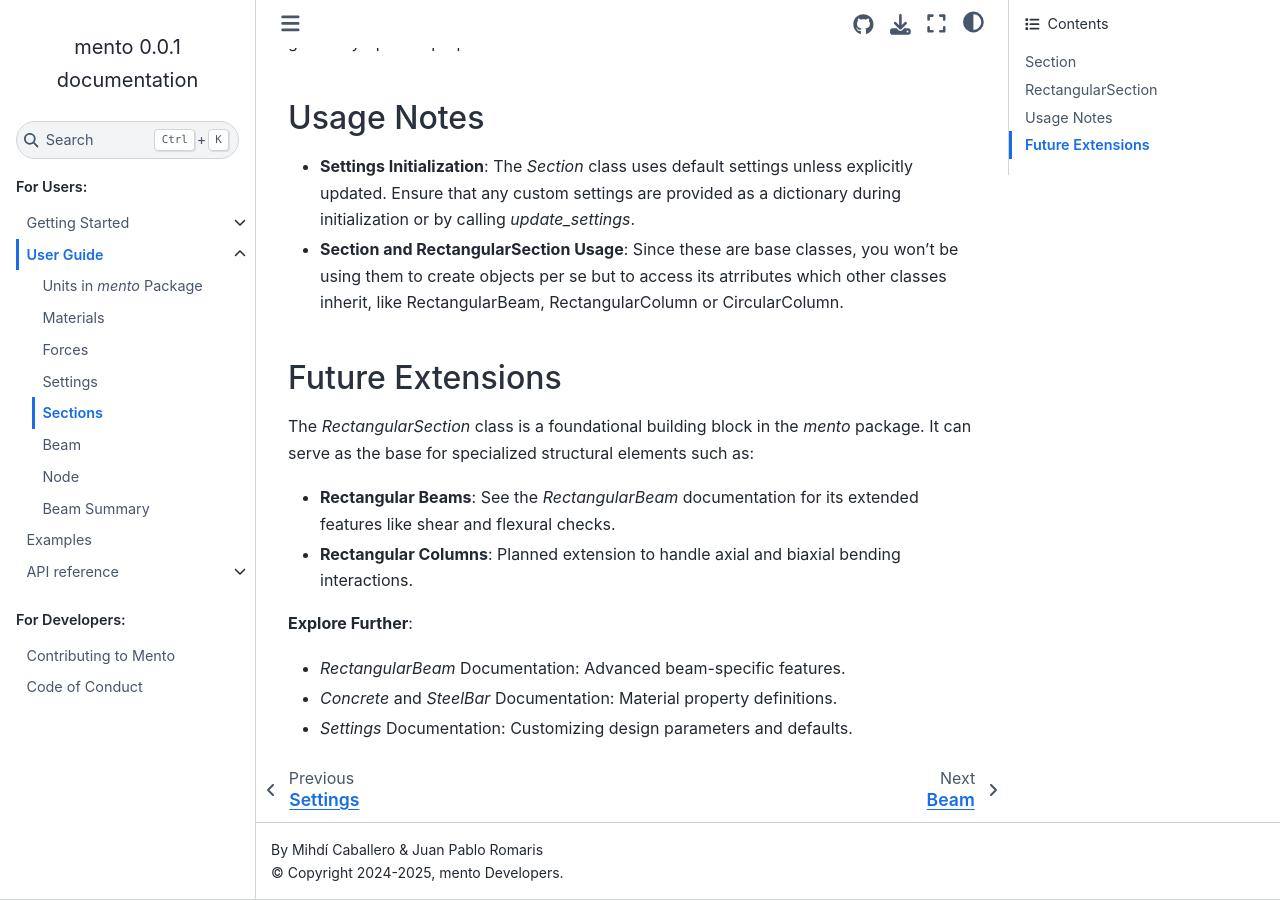
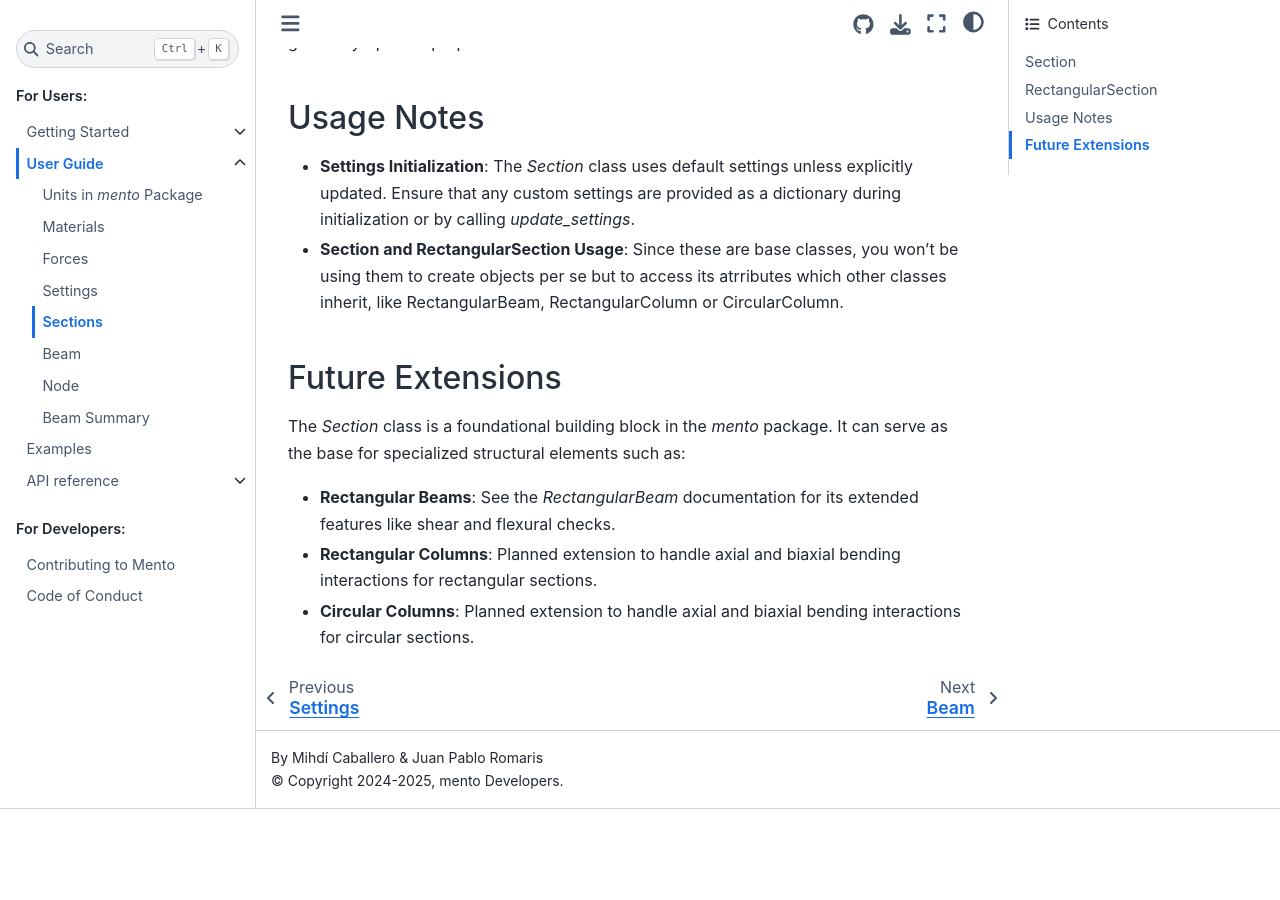
Before and after one commit to mihdicaballero/mento, a Sphinx documentation site: the page built from docs/source/user_guide/sections.rst, in a window 1280 px wide and 900 px high, scrolled down 1382 px. Built offline with Sphinx 7.4.7 and the Sphinx Book theme 1.1.4, drawn with Linux system fonts in a browser that asks for light colours; pages that are not in the unit, such as notebooks, are missing from menus; after the commit the page ends 2191 px from its top, so only the background shows below that.

Commit message:
Update requirements and section

```diff
--- a/docs/requirements_docs.txt
+++ b/docs/requirements_docs.txt
@@ -1,8 +1,8 @@
-sphinx>=6
+sphinx==7.2.0
+nbsphinx==0.9.1
 ipython==8.27.0
 matplotlib
 mip>=1.13
-nbsphinx
 numpy
 pytest
 jupyter_client
--- a/docs/source/user_guide/sections.rst
+++ b/docs/source/user_guide/sections.rst
@@ -61,13 +61,8 @@ Usage Notes
 Future Extensions
 -----------------
 
-The `RectangularSection` class is a foundational building block in the `mento` package. It can serve as the base for specialized structural elements such as:
+The `Section` class is a foundational building block in the `mento` package. It can serve as the base for specialized structural elements such as:
 
 - **Rectangular Beams**: See the `RectangularBeam` documentation for its extended features like shear and flexural checks.
-- **Rectangular Columns**: Planned extension to handle axial and biaxial bending interactions.
-
-**Explore Further**:
-
-- `RectangularBeam` Documentation: Advanced beam-specific features.
-- `Concrete` and `SteelBar` Documentation: Material property definitions.
-- `Settings` Documentation: Customizing design parameters and defaults.
+- **Rectangular Columns**: Planned extension to handle axial and biaxial bending interactions for rectangular sections.
+- **Circular Columns**: Planned extension to handle axial and biaxial bending interactions for circular sections.
```
